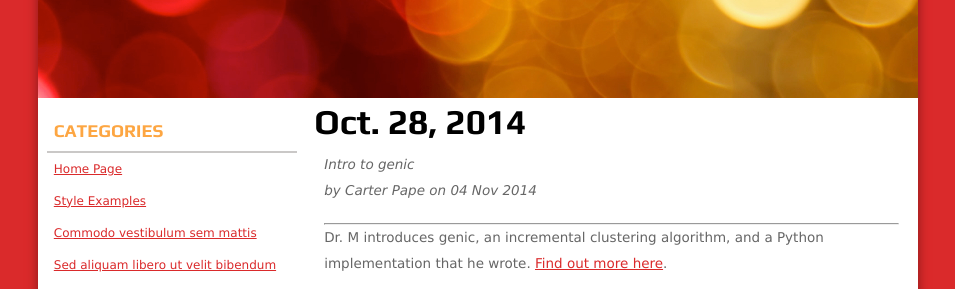
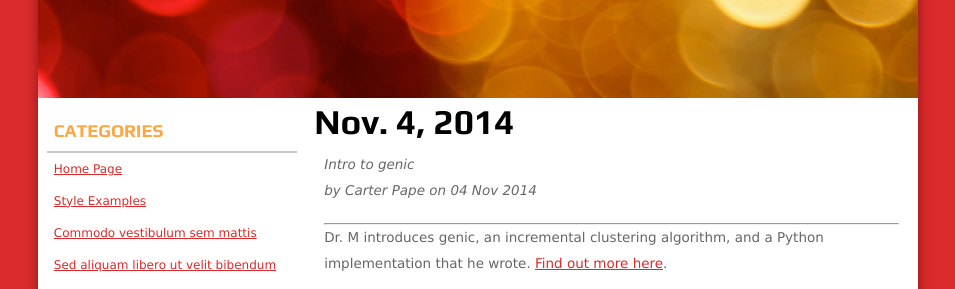
Before and after one commit to swaruparam/bigstate.github.io, a Jekyll site: the page built from meetings/_posts/2014-11-04-meeting.md, in a window 1280 px wide. Shown: the part 375-664 px from the top of the page, without its empty margins (162-1117 px from the left). Built offline with Jekyll 4.4.1, drawn with Linux system fonts in a browser that asks for light colours.

Commit message:
Fixes 2014-11-04 yaml header

```diff
--- a/meetings/_posts/2014-11-04-meeting.md
+++ b/meetings/_posts/2014-11-04-meeting.md
@@ -1,7 +1,8 @@
 ---
 layout: post
-title: "Oct. 28, 2014"
+title: "Nov. 4, 2014"
 author: Carter Pape
+authorid: crpape
 excerpt: "Intro to genic"
 ---
 
```
